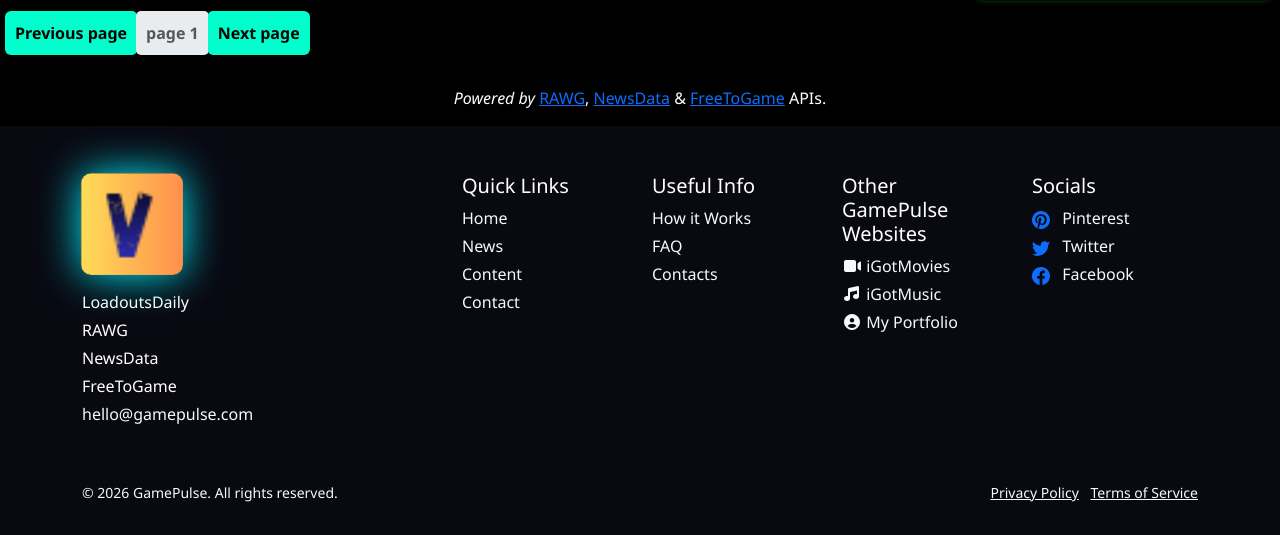
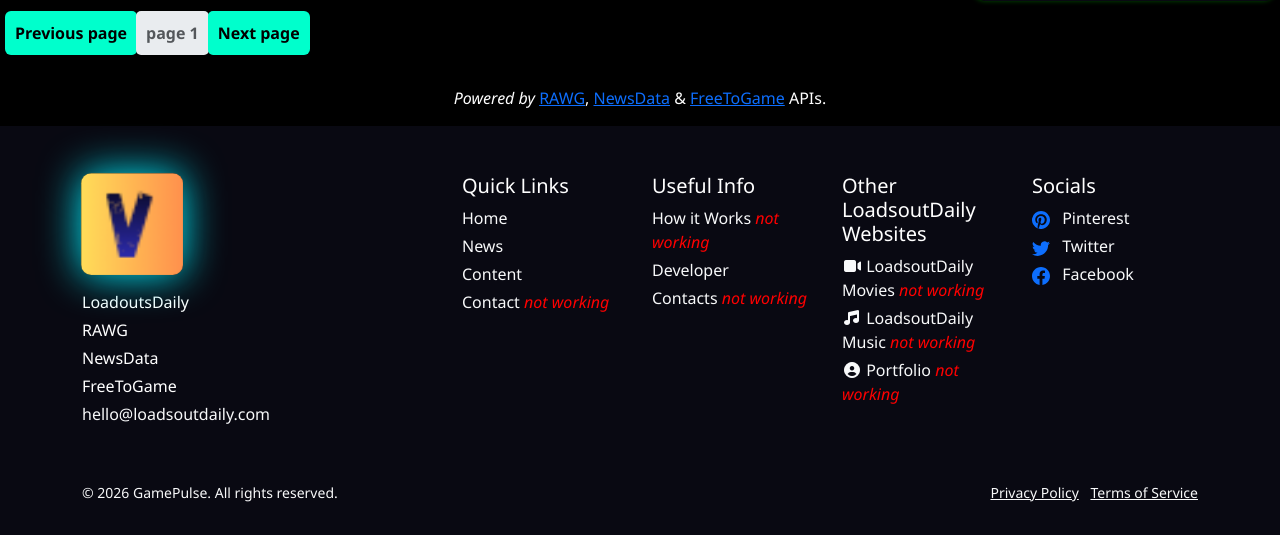
Before and after one commit to CharlesDaka/GamingPage, a Django app: page / in a window 1280 px wide. Shown: the part 944-1479 px from the top of the page. Run offline with Django 4.2, Linux system fonts and the light colour scheme; data that the repository does not hold is empty; some libraries are stand-ins or nearby versions.

Commit message:
Update layout.html for SEO and branding changes
Updated meta tags for SEO and changed contact email to loadsoutdaily.com. Adjusted footer links to reflect new branding and added 'not working' indicators for certain links.

```diff
--- a/templates/layout.html
+++ b/templates/layout.html
@@ -9,6 +9,19 @@
         <meta charset="utf-8">
         <meta name="viewport" content="width=device-width, initial-scale=1.0">
         <meta name="robots" content="index, follow">
+        <meta name="description" content="Your daily hub for top-rated video games, breaking gaming news, and platform-specific game guides across PC, console, and mobile.">
+
+        <meta property="og:type" content="website">
+        <meta property="og:site_name" content="Loadsoutdaily">
+        <meta property="og:title" content="LoadoutsDaily — Top-Rated Games, News & Guides">
+        <meta property="og:description" content="Your daily hub for top-rated video games, breaking gaming news, and platform-specific game guides across PC, console, and mobile.">
+        <meta property="og:image" content="https://yntophdxrfsixmyropja.supabase.co/storage/v1/object/public/loadsout-daily/Loadsout%20daily%20header.webp">
+        <meta property="og:url" content="https://gamevault-z6qh.onrender.com">
+
+        <meta name="twitter:card" content="summary_large_image">
+        <meta name="twitter:title" content="Loadsout Daily">
+        <meta name="twitter:description" content="Your daily hub for top-rated video games, breaking gaming news, and platform-specific game guides across PC, console, and mobile.">
+        <meta name="twitter:image" content="https://yntophdxrfsixmyropja.supabase.co/storage/v1/object/public/loadsout-daily/Loadsout%20daily%20header.webp">
 
         <link rel="icon" type="image/png" href="{% static 'images/favicon.png' %}">
         <link href="https://cdn.jsdelivr.net/npm/bootstrap@5.3.8/dist/css/bootstrap.min.css" rel="stylesheet">
@@ -72,7 +85,7 @@
                     <p class="mb-1">RAWG</p>
                     <p class="mb-1">NewsData</p>
                     <p class="mb-1">FreeToGame</p>
-                    <p class="mb-0"><a class="text-light text-decoration-none" href="">hello@gamepulse.com</a></p>
+                    <p class="mb-0"><a class="text-light text-decoration-none" href="">hello@loadsoutdaily.com</a></p>
                     <div class="border-top mt-3 d-lg-none"></div>
                 </div>
                 <div class="col-6 col-lg-2">
@@ -88,7 +101,7 @@
                             <a class="text-light text-decoration-none" href="/content">Content</a>
                         </li>
                         <li class="mb-1">
-                            <a class="text-light text-decoration-none" href="">Contact</a>
+                            <a class="text-light text-decoration-none" href="">Contact <i style="color: red;">not working</i></a>
                         </li>
                     </ul>
                 </div>
@@ -96,27 +109,27 @@
                     <h5>Useful Info</h5>
                     <ul class="list-unstyled">
                         <li class="mb-1">
-                            <a class="text-light text-decoration-none" href="">How it Works</a>
+                            <a class="text-light text-decoration-none" href="">How it Works <i style="color: red;">not working</i></a>
                         </li>
                         <li class="mb-1">
-                            <a class="text-light text-decoration-none" href="">FAQ</a>
+                            <a class="text-light text-decoration-none" href="https://www.github.com/CharlesDaka">Developer</a>
                         </li>
                         <li class="mb-0">
-                            <a class="text-light text-decoration-none" href="">Contacts</a>
+                            <a class="text-light text-decoration-none" href="">Contacts <i style="color: red;">not working</i></a>
                         </li>
                     </ul>
                 </div>
                 <div class="col-6 col-lg-2">
-                    <h5>Other GamePulse Websites</h5>
+                    <h5>Other LoadsoutDaily Websites</h5>
                     <ul class="list-unstyled">
                         <li class="mb-1">
-                            <a class="text-light text-decoration-none" href=""><i class="fa fa-video-camera"></i> iGotMovies</a>
+                            <a class="text-light text-decoration-none" href=""><i class="fa fa-video-camera"></i> LoadsoutDaily Movies <i style="color: red;">not working</i></a>
                         </li>
                         <li class="mb-1">
-                            <a class="text-light text-decoration-none" href=""><i class="fa fa-music"></i> iGotMusic</a>
+                            <a class="text-light text-decoration-none" href=""><i class="fa fa-music"></i> LoadsoutDaily Music <i style="color: red;">not working</i></a>
                         </li>
                         <li class="mb-1">
-                            <a class="text-light text-decoration-none" href=""><i class="fa fa-user-circle"></i> My Portfolio</a>
+                            <a class="text-light text-decoration-none" href=""><i class="fa fa-user-circle"></i> Portfolio <i style="color: red;">not working</i></a>
                         </li>
                     </ul>
                 </div>
```
